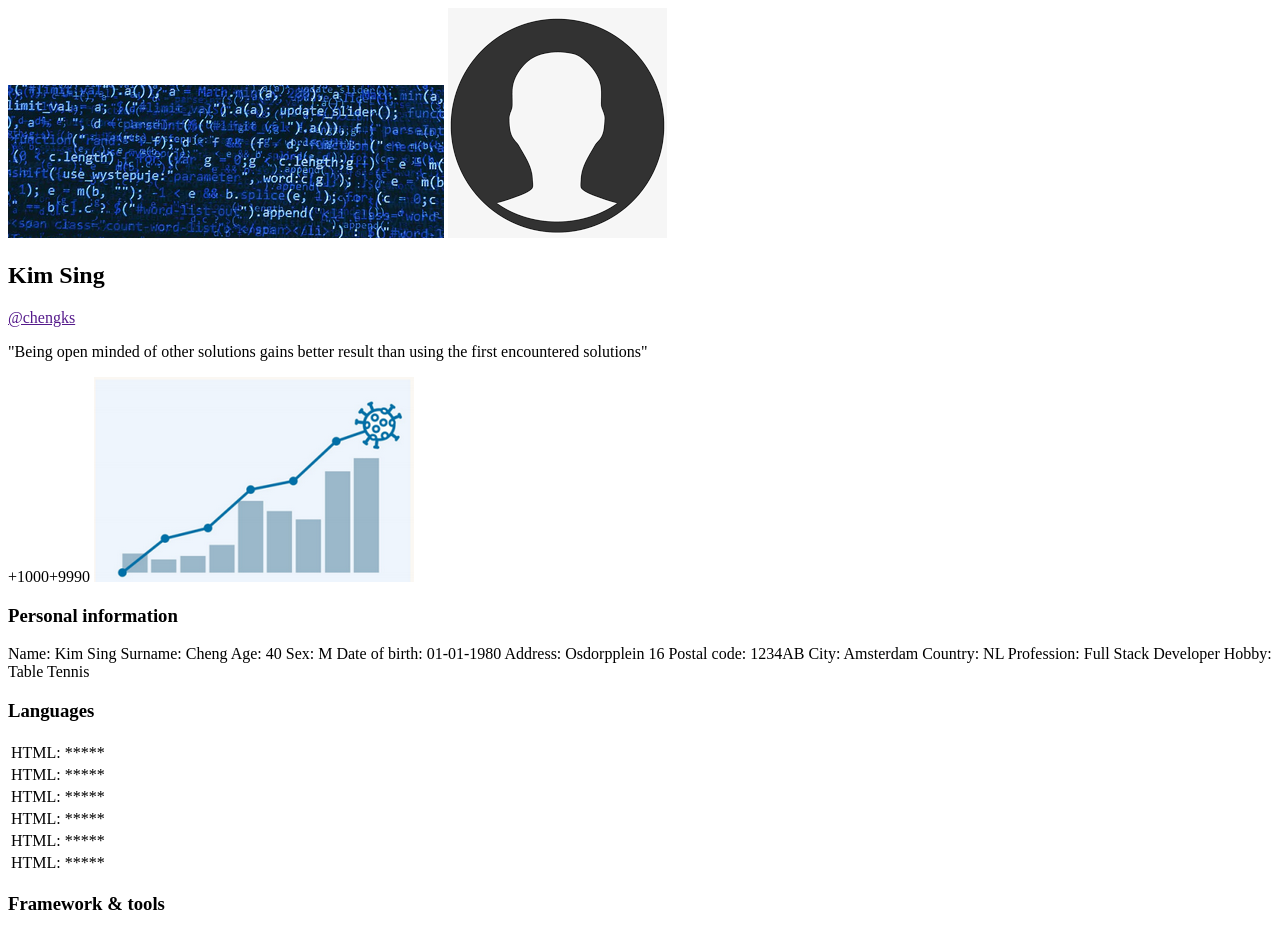
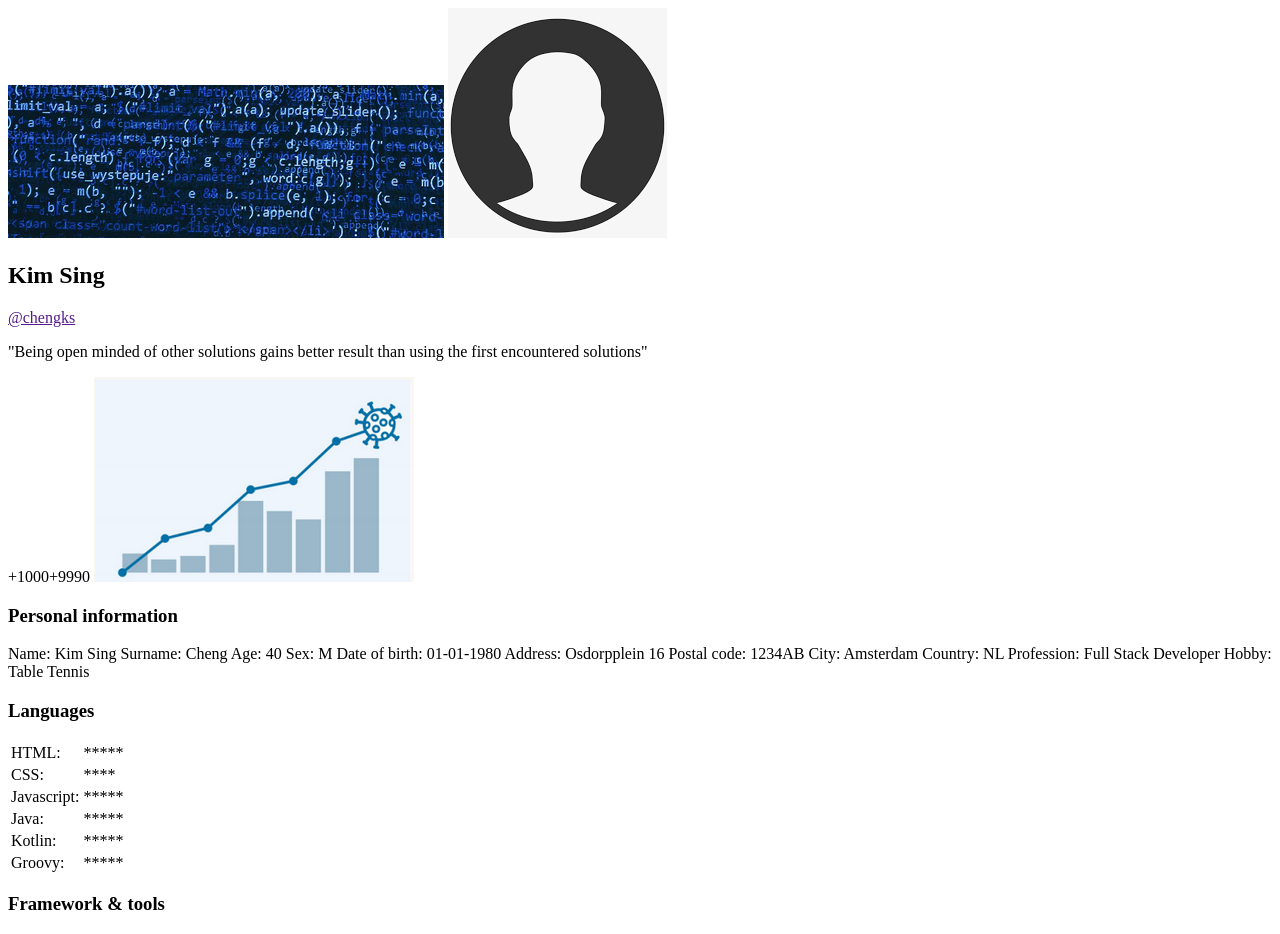
Before and after one commit to mogony/salesforcedevelopment, a plain HTML site: page HTML/Eindopdracht/eindopdracht3/persoon.html in a window 1280 px wide. Drawn offline with Linux system fonts and the light colour scheme.

Commit message:
table correctie

```diff
--- a/HTML/Eindopdracht/eindopdracht3/persoon.html
+++ b/HTML/Eindopdracht/eindopdracht3/persoon.html
@@ -39,23 +39,23 @@
                     <td>*****</td>
                 </tr>
                 <tr>
-                    <td>HTML:</td>
+                    <td>CSS:</td>
+                    <td>****</td>
+                </tr>
+                <tr>
+                    <td>Javascript:</td>
                     <td>*****</td>
                 </tr>
                 <tr>
-                    <td>HTML:</td>
+                    <td>Java:</td>
                     <td>*****</td>
                 </tr>
                 <tr>
-                    <td>HTML:</td>
+                    <td>Kotlin:</td>
                     <td>*****</td>
                 </tr>
                 <tr>
-                    <td>HTML:</td>
-                    <td>*****</td>
-                </tr>
-                <tr>
-                    <td>HTML:</td>
+                    <td>Groovy:</td>
                     <td>*****</td>
                 </tr>
             </table>
```
